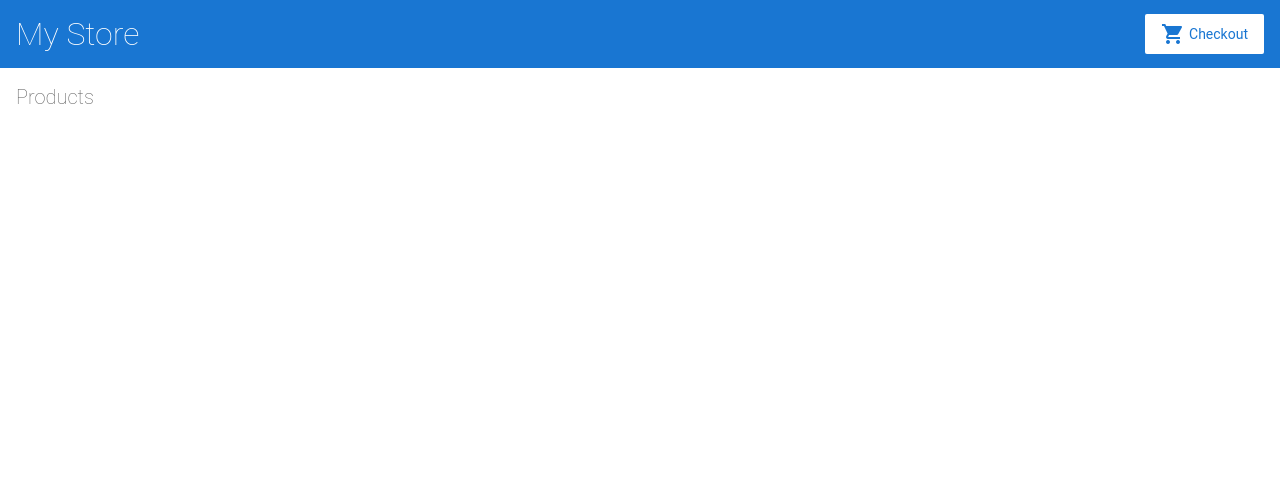
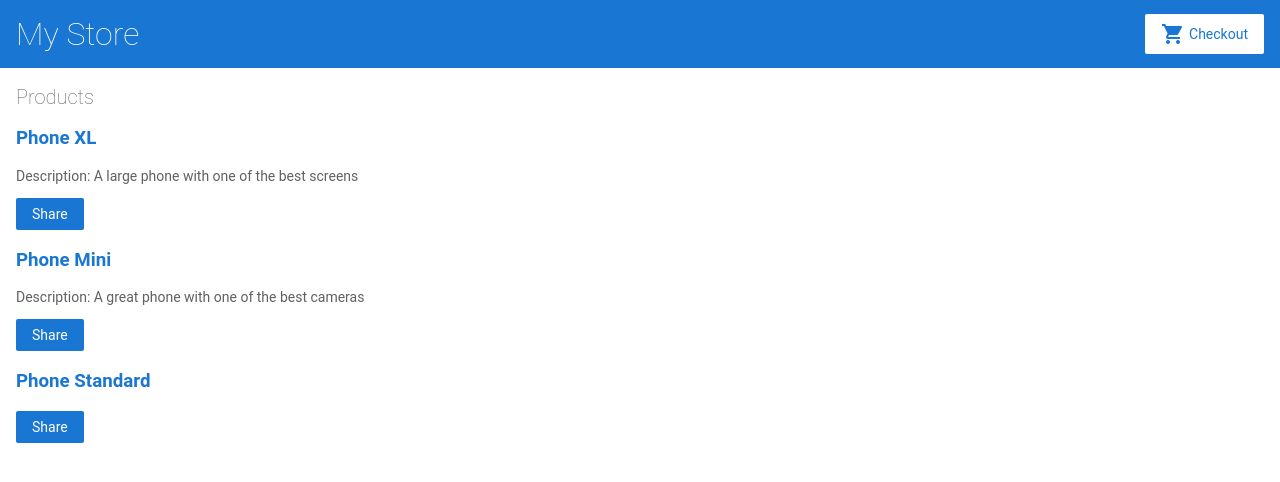
Before and after one commit to niewidzialny088/angular-time-to-learn, an Angular app: page / in a window 1280 px wide. Shown: the top 482 px of the page. Built offline with nearby package versions, Linux system fonts and the light colour scheme.

Commit message:
1 file modified

```diff
--- a/src/app/product-list/product-list.component.html
+++ b/src/app/product-list/product-list.component.html
@@ -1,5 +1,22 @@
 <h2>Products</h2>
 
+<div *ngFor="let product of products">
+
+  <h3>
+    <a [title]="product.name + ' details'">
+      {{ product.name }}
+    </a>
+  </h3>
+
+  <p *ngIf="product.description">
+    Description: {{ product.description }}
+  </p>
+
+  <button type="button" (click)="share()">
+    Share
+  </button>
+
+</div>
 
 <!--
 Copyright Google LLC. All Rights Reserved.
```
